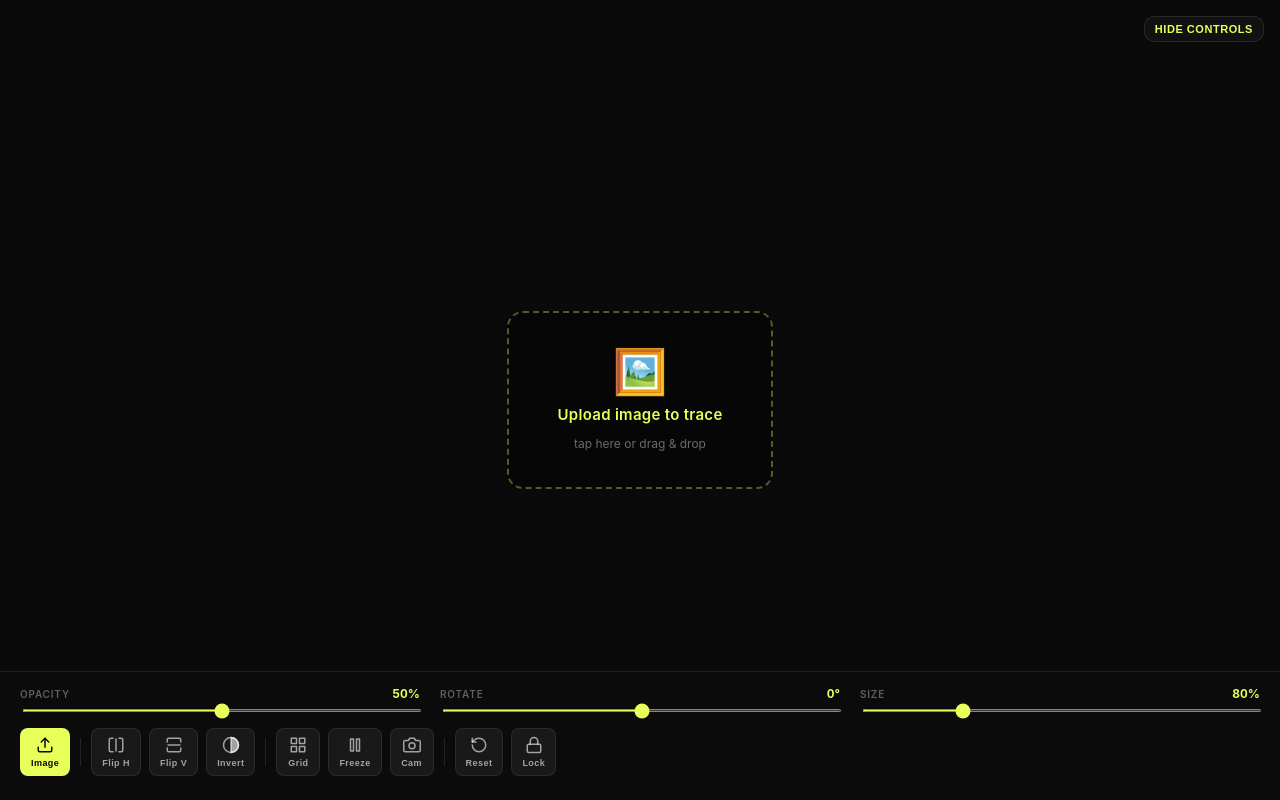
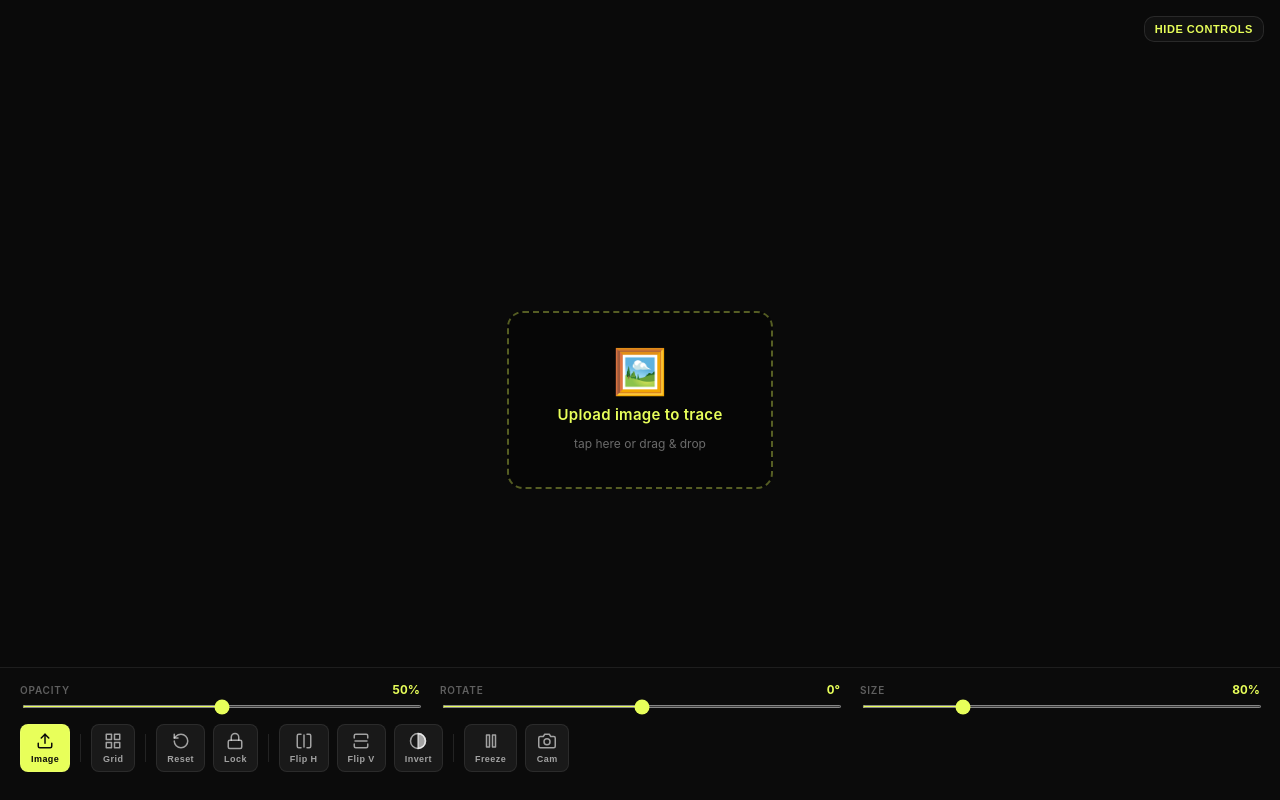
Before and after one commit to ferruman/vitejs-vite-ch6ecnsn, a React (Vite) app: page / in a window 1280 px wide. Built offline with nearby package versions, Linux system fonts and the light colour scheme; no server answers.

Commit message:
update button bar

```diff
--- a/src/App.jsx
+++ b/src/App.jsx
@@ -444,20 +444,29 @@ export default function ARDrawing() {
           </div>
 
           {/* Buttons */}
-          <div style={{ display: "flex", gap: 8, flexWrap: "wrap", alignItems: "center" }}>
+          <div className="btn-row" style={{
+            display: "flex", gap: 8, alignItems: "center",
+            overflowX: "auto", overflowY: "hidden",
+            paddingBottom: 4,
+            scrollbarWidth: "none", // Firefox
+            msOverflowStyle: "none", // IE
+            }}>
+            <style>{`.btn-row::-webkit-scrollbar { display: none; }`}</style>
             <IconBtn icon={ICONS.upload} label="Image" onClick={() => fileInputRef.current?.click()} accent />
             {image && <IconBtn icon={ICONS.close} label="Clear" onClick={() => setImage(null)} />}
+            <Divider />
+            <IconBtn icon={ICONS.grid} label={GRID_LABELS[gridMode]} onClick={cycleGrid} active={gridMode !== "none"} />
+            <Divider />
+            <IconBtn icon={ICONS.reset} label="Reset" onClick={() => { setImgPos({ x: 0, y: 0 }); setScale(80); setRotation(0); }} />
+            <IconBtn icon={ICONS.lock} label={locked ? "Unlock" : "Lock"} onClick={() => setLocked(l => !l)} active={locked} />
             <Divider />
             <IconBtn icon={ICONS.flipH} label="Flip H" onClick={() => setFlipH(f => !f)} active={flipH} />
             <IconBtn icon={ICONS.flipV} label="Flip V" onClick={() => setFlipV(f => !f)} active={flipV} />
             <IconBtn icon={ICONS.invert} label="Invert" onClick={() => setInvert(f => !f)} active={invert} />
             <Divider />
-            <IconBtn icon={ICONS.grid} label={GRID_LABELS[gridMode]} onClick={cycleGrid} active={gridMode !== "none"} />
             <IconBtn icon={ICONS.freeze} label={frozen ? "Unfreeze" : "Freeze"} onClick={toggleFreeze} active={frozen} />
             <IconBtn icon={ICONS.camera} label="Cam" onClick={switchCamera} />
-            <Divider />
-            <IconBtn icon={ICONS.reset} label="Reset" onClick={() => { setImgPos({ x: 0, y: 0 }); setScale(80); setRotation(0); }} />
-            <IconBtn icon={ICONS.lock} label={locked ? "Unlock" : "Lock"} onClick={() => setLocked(l => !l)} active={locked} />
+
           </div>
 
           {image && (
```
